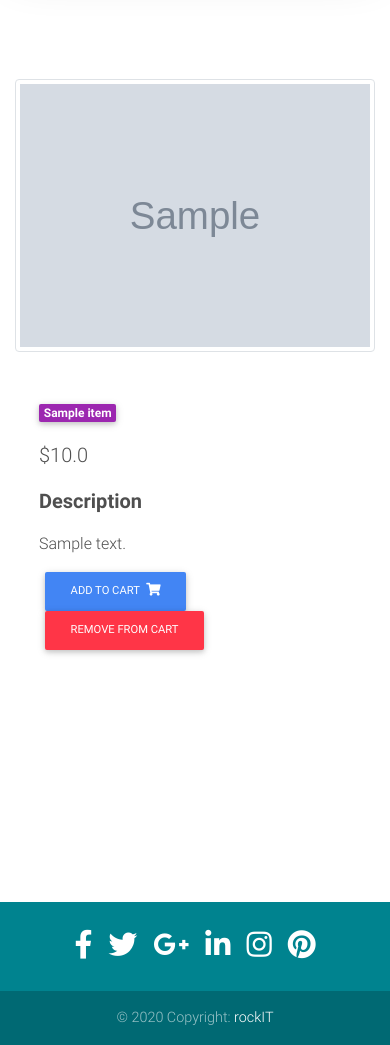
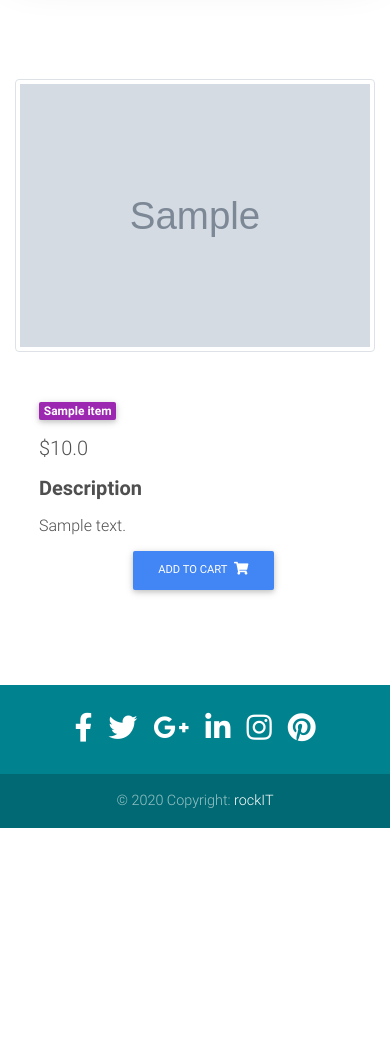
Before and after one commit to SergiuF89/ticketStore, a Django app: page /product/sample/ in a window 390 px wide. Shown: the part 177-1222 px from the top of the page. After the commit the page ends 1005 px from the top, so only its background shows below. Run offline with Django 3.2, Linux system fonts and the light colour scheme; tables that the repository leaves empty hold one stand-in row (values such as "Sample post"); grey boxes marked "Sample" are stand-in pictures; some libraries are stand-ins or nearby versions.

Commit message:
fixed templates to be mobile friendly

```diff
--- a/templates/navbar.html
+++ b/templates/navbar.html
@@ -18,7 +18,7 @@
         <div class="collapse navbar-collapse" id="navbarSupportedContent">
 
             <!-- Left -->
-            <ul style="flex-flow: row-reverse" class="navbar-nav mr-auto">
+            <ul style="flex-flow: row" class="navbar-nav mr-auto">
                 <li class="nav-item">
                     <a class="nav-link waves-effect" href="/">Home
                         <span class="sr-only">(current)</span>
@@ -39,15 +39,17 @@
                         <a class="nav-link waves-effect" href="{% url 'account_signup' %}">Signup</a>
                     </li>
                 {% endif %}
+                {% for user in users %}
+                {% if request.user.pk == user.pk %}
+                    <li class="nav-item">
+                        <a class="nav-link waves-effect mr-3" href="{% url 'core:profile-view' user.pk %}">Profile</a>
+                    </li>
+                {% endif %}{% endfor %}
+                <li><a href="{% url 'core:order-summary' %}"><i style="margin-top: 2px" class=" ml-2 pt-2 fas fa-cart-arrow-down"></i></a></li>
                 <li style="margin-top: 2px" class="pt-1"><span class="badge blue z-depth-1 ml-1"> {{ request.user|cart_item_count }} </span>
                 </li>
-                <li><a href="{% url 'core:order-summary' %}"><i style="margin-top: 2px" class=" ml-2 pt-2 fas fa-cart-arrow-down"></i></a></li>
-                {% for user in users %}
-                    {% if request.user.pk == user.pk %}
-                        <li class="nav-item">
-                            <a class="nav-link waves-effect" href="{% url 'core:profile-view' user.pk %}">Profile</a>
-                        </li>
-                    {% endif %}{% endfor %}
+
+
             </ul>
 
 
--- a/templates/product.html
+++ b/templates/product.html
@@ -2,8 +2,8 @@
 
 {% block content %}
 
-  <main style="margin-bottom: 15%; height: inherit" class="mt-5 pt-4">
-    <div class="container dark-grey-text mt-2">
+  <main style="margin-bottom: 10%;" class="mt-5 pt-4">
+    <div style="line-height: normal" class="container dark-grey-text mt-2">
 
       <!--Grid row-->
       <div class="row wow fadeIn">
@@ -52,13 +52,15 @@
               </button>
 
             </form> {% endcomment %}
-            <a href="{{ object.get_add_to_cart_url }}" class="btn btn-primary btn-md my-0 p">
+            <a style="width: fit-content; margin-left: 30%" href="{{ object.get_add_to_cart_url }}" class="d-block btn btn-primary btn-md my-2 p">
               Add to cart
               <i class="fas fa-shopping-cart ml-1"></i>
             </a>
-            <a href="{{ object.get_remove_from_cart_url }}" class="btn btn-danger btn-md my-0 p">
+            {% comment %}
+            <a href="{{ object.get_remove_from_cart_url }}" class="d-block btn btn-danger btn-md my-0 p">
               Remove from cart
             </a>
+            {% endcomment %}
 
           </div>
           <!--Content-->
```
